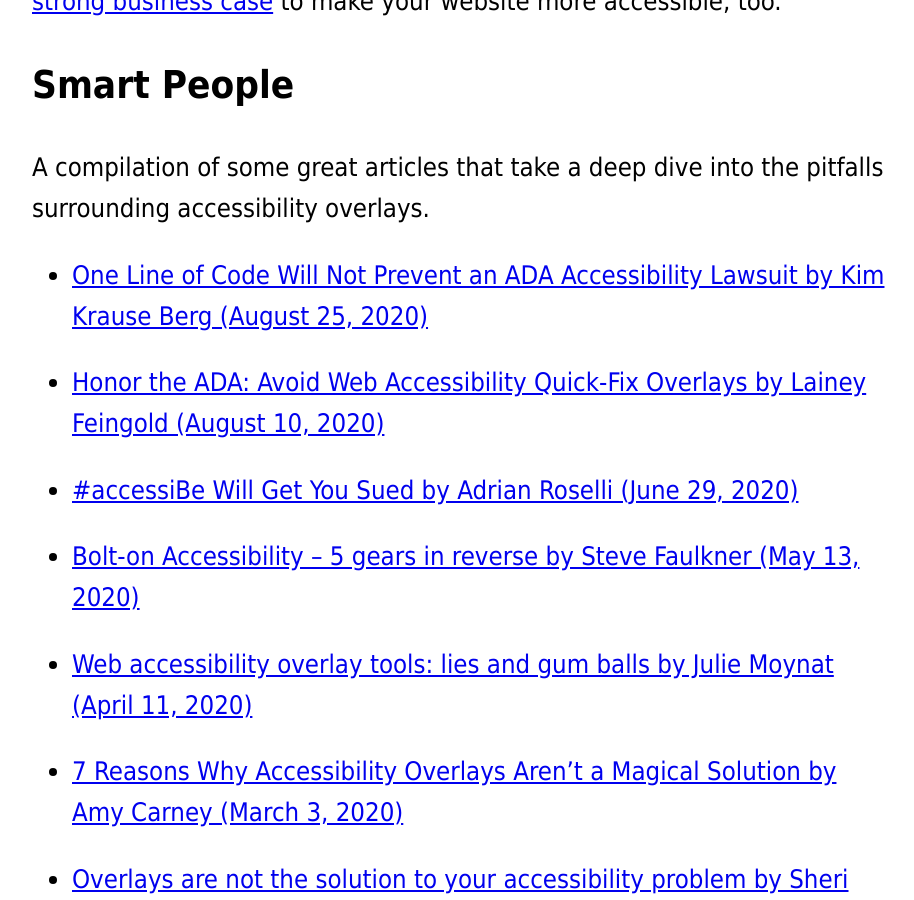
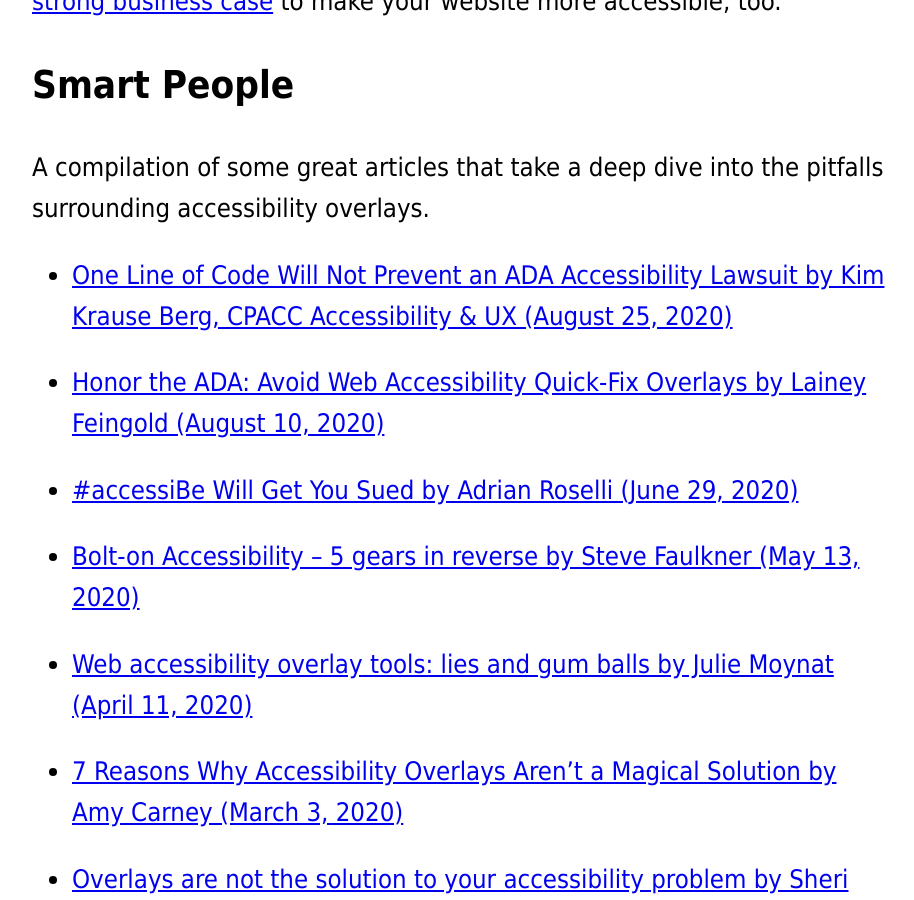
Before and after one commit to michaelspellacy/shouldiuseanaccessibilityoverlay-com, a Jekyll site: the page built from index.html, in a window 1280 px wide and 900 px high, scrolled down 2986 px. Shown: the whole window, without its empty margins (178-1092 px from the left). Built offline with Jekyll 4.4.1, drawn with Linux system fonts in a browser that asks for light colours.

Commit message:
Added Kim's title

```diff
--- a/index.html
+++ b/index.html
@@ -28,7 +28,7 @@
 <p>A compilation of some great articles that take a deep dive into the pitfalls surrounding accessibility overlays.</p>
 
 <ul>
-  <li><a href="https://creativevisionwebconsulting.com/2020/08/one-line-of-code-will-not-prevent-an-ada-accessibility-lawsuit/">One Line of Code Will Not Prevent an ADA Accessibility Lawsuit by Kim Krause Berg (August 25, 2020)</a></li>
+  <li><a href="https://creativevisionwebconsulting.com/2020/08/one-line-of-code-will-not-prevent-an-ada-accessibility-lawsuit/">One Line of Code Will Not Prevent an ADA Accessibility Lawsuit by Kim Krause Berg, CPACC Accessibility & UX (August 25, 2020)</a></li>
   <li><a href="https://www.lflegal.com/2020/08/quick-fix/">Honor the ADA: Avoid Web Accessibility Quick-Fix Overlays by Lainey Feingold (August 10, 2020)</a></li>
   <li><a href="https://adrianroselli.com/2020/06/accessibe-will-get-you-sued.html">#accessiBe Will Get You Sued by Adrian Roselli (June 29, 2020)</a></li>
   <li><a href="https://developer.paciellogroup.com/blog/2020/05/bolt-on-accessibility-5-gears-in-reverse/">Bolt-on Accessibility – 5 gears in reverse by Steve Faulkner (May 13, 2020)</a></li>
```
